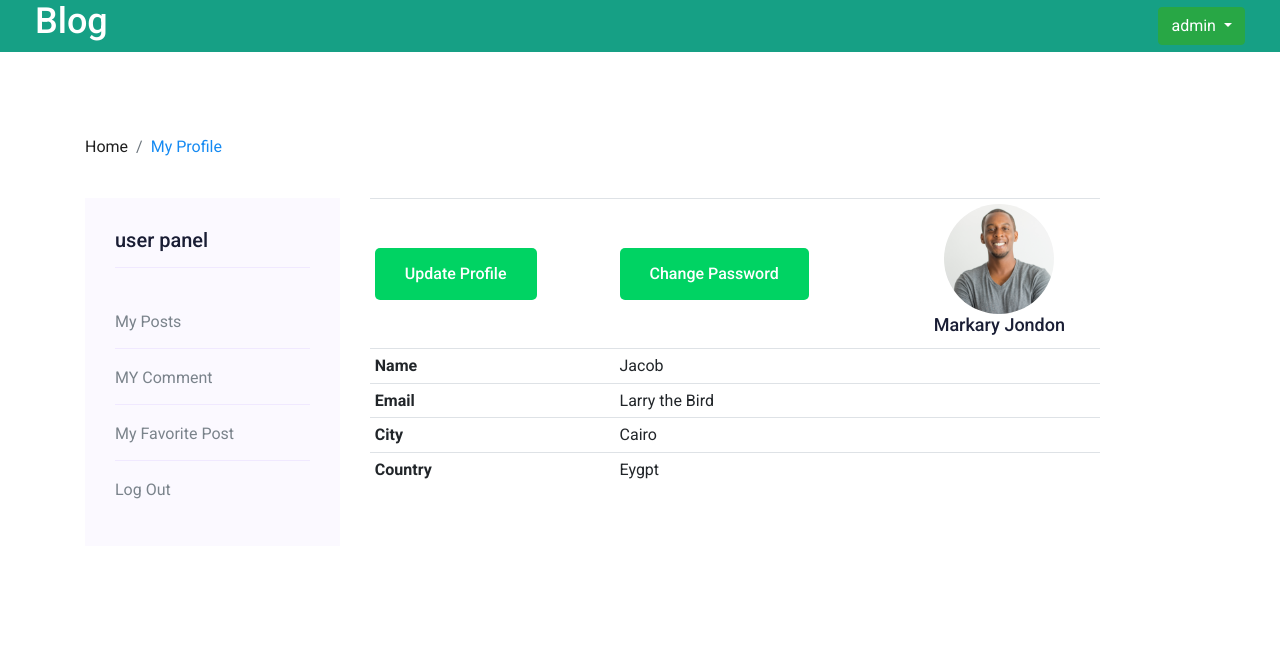
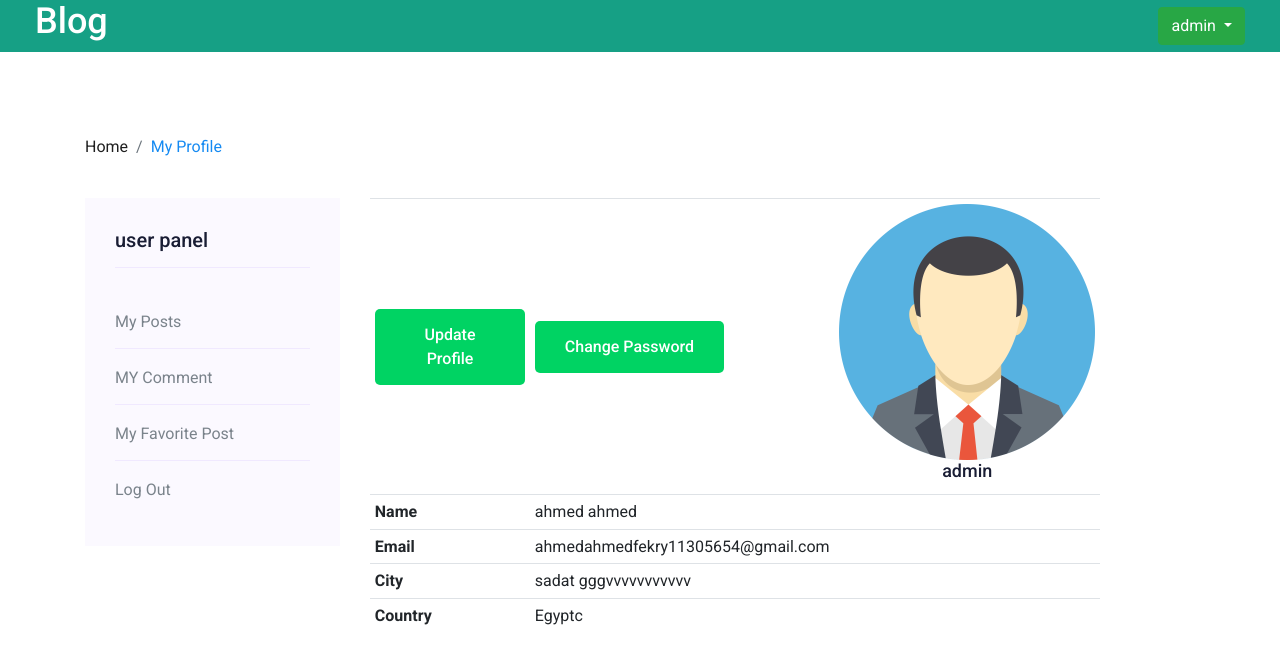
Before and after one commit to AhmedAhmedFekry/posts, a Django app: template templates/accounts/profile.html in a window 1280 px wide. Shown: the top 664 px of the page. Run offline with Django 3.2, Linux system fonts and the light colour scheme; the template is opened without the code that fills it, so the values that code supplies are empty; a user stored in the database is signed in; data comes from the database, SQL or seed files in the repository; both versions use the stored data as it was after the commit; parts of the project's set-up code (start-up, migrations or seed data) failed here and were passed over; some libraries are stand-ins or nearby versions.

Commit message:
change some style1

```diff
--- a/templates/accounts/profile.html
+++ b/templates/accounts/profile.html
@@ -69,32 +69,32 @@
                             <td style="vertical-align: middle;"> <a class="boxed-btn3" href="#" > Change Password</a></td>
                             <td  colspan="2"><div class="single_candidates text-center">
                                 <div class="thumb">
-                                    <img src="{% static 'img/candiateds/1.png' %}" alt="">
+                                    <img src="{{user.profiles.image.url}}" alt="">
                                 </div>
-                                <a href="#"><h4>Markary Jondon</h4></a>
+                                <a href="#"><h4>{{user}}</h4></a>
 
                             </div></td>
 
                           </tr>
                           <tr>
                             <th scope="row">Name</th>
-                            <td colspan="2">Jacob</td>
+                            <td colspan="2">{{user.get_full_name}}</td>
 
                           </tr>
                           <tr>
                             <th scope="row">Email</th>
-                            <td colspan="2">Larry the Bird</td>
+                            <td colspan="2">{{user.email}}</td>
 
                           </tr>
                           <tr>
                             <th scope="row">City</th>
-                            <td colspan="2"> Cairo</td>
+                            <td colspan="2"> {{user.profiles.city}}</td>
 
                           </tr>
 
                           <tr>
                             <th scope="row">Country</th>
-                            <td colspan="2">Eygpt</td>
+                            <td colspan="2"> {{user.profiles.country}}</td>
 
                           </tr>
                         </tbody>
--- a/templates/registration/password_change_form.html
+++ b/templates/registration/password_change_form.html
@@ -6,7 +6,7 @@
    <div class="container mb-5" style="margin-top: 250px;">
 
     <div class="row" >
-      <div class="col-6" style="margin: 0px auto;">
+      <div class="col-lg-6 col-md-6" style="margin: 0px auto;">
         <div class="card">
           <div class="card-body">
             <h3 class="card-title  text-center" style="color: #16a085; font-weight: bold; text-transform: uppercase;">Password change</h3>
--- a/templates/registration/password_reset_complete.html
+++ b/templates/registration/password_reset_complete.html
@@ -8,7 +8,7 @@
 
               <div class="row mt-5" >
                 <div class="col"></div>
-                <div class="col-8">
+                <div class="col-md-8 col-sm-12">
                     <h3 style="color: #1abc9c;">Password reset complete</h3>
                     <p class="lead" style="color: #1abc9c;">Your password has been set.  You may go ahead and log in now.</p>
                     <a href="{% url 'login' %}" class="text-primary" style="font-weight: bold;" >Log In</a>
--- a/templates/registration/password_reset_confirm.html
+++ b/templates/registration/password_reset_confirm.html
@@ -7,7 +7,7 @@
   <div class="container mb-5 mt-5">
                  <div class="row" style="margin-top: 150px; font-weight: bold; color: #16a085;"> Please enter your new password twice so we can verify you typed it in correctly.</div>
               <div class="row mt-5" >
-                <div class="col-6" style="margin: 0px auto;">
+                <div class="col-lg-6 col-md-6" style="margin: 0px auto;">
                   <div class="card">
                     <div class="card-body">
                       <h5 class="card-title">Password reset confirmation</h5>
--- a/templates/registration/password_reset_form.html
+++ b/templates/registration/password_reset_form.html
@@ -7,7 +7,7 @@
   <div class="container mb-5 mt-5">
 
               <div class="row mt-5" >
-                <div class="col-6" style="margin: 0px auto;">
+                <div class="col-lg-6 col-md-6" style="margin: 0px auto;">
                   <div class="card mt-5">
                     <div class="card-body">
                       <h5 class="card-title">Reset Password</h5>
```
Also changed, not shown: db.sqlite3.
